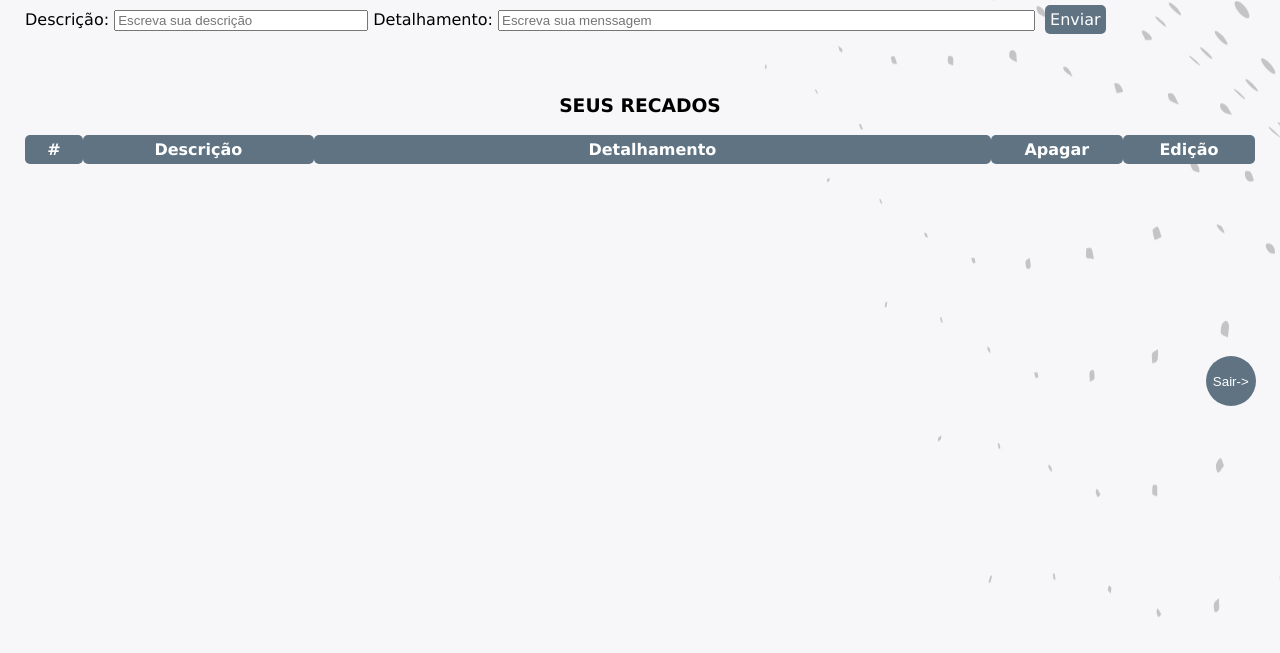
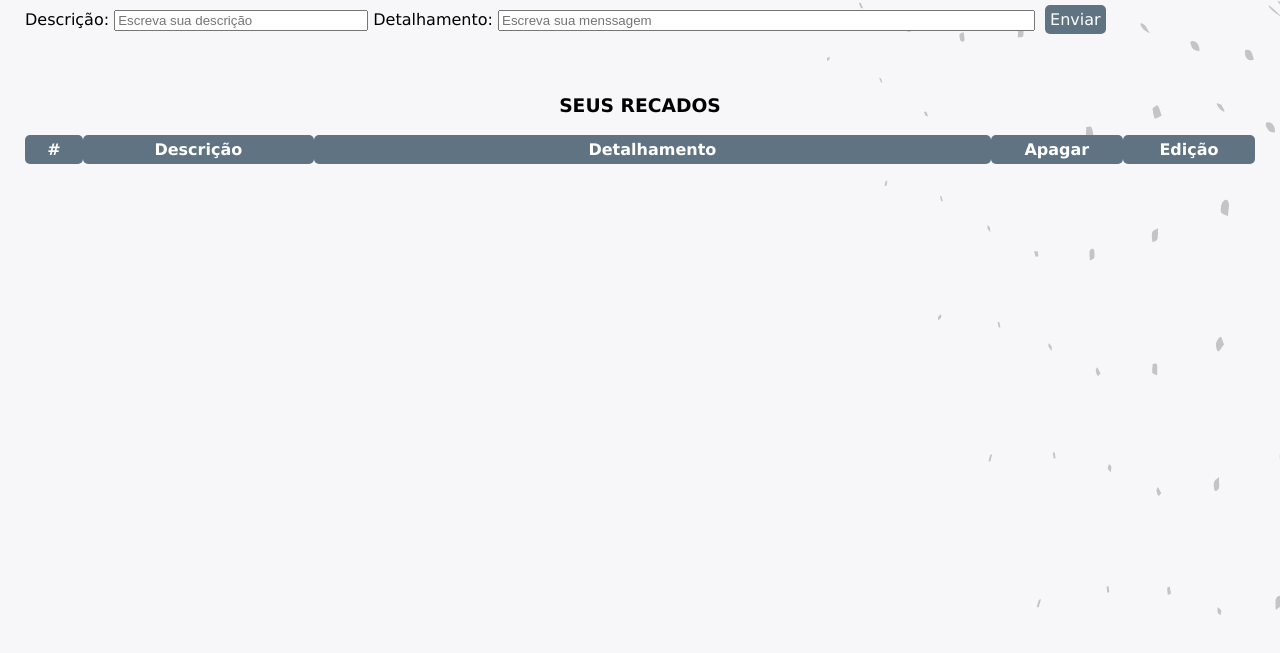
Before and after one commit to swaminobrega/AvMsg, a website: page src/menssagem.html in a window 1280 px wide. Shown: the part 147-800 px from the top of the page. Drawn offline with Linux system fonts and the light colour scheme.

Commit message:
Commit Final

```diff
--- a/src/menssagem.html
+++ b/src/menssagem.html
@@ -43,9 +43,5 @@
       <tbody id="tbody"></tbody>
     </table>
     <script src="./menssagem.js"></script>
-    <footer>
-
-      <button type="button" id="logouts">Sair-></button>
-    </footer>
   </body>
 </html>
```
